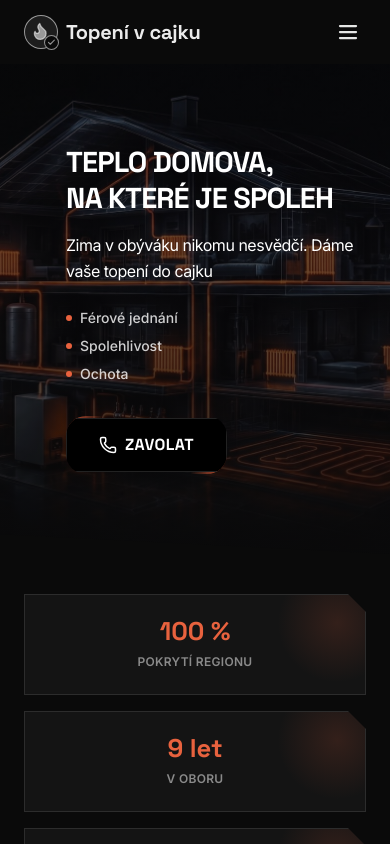
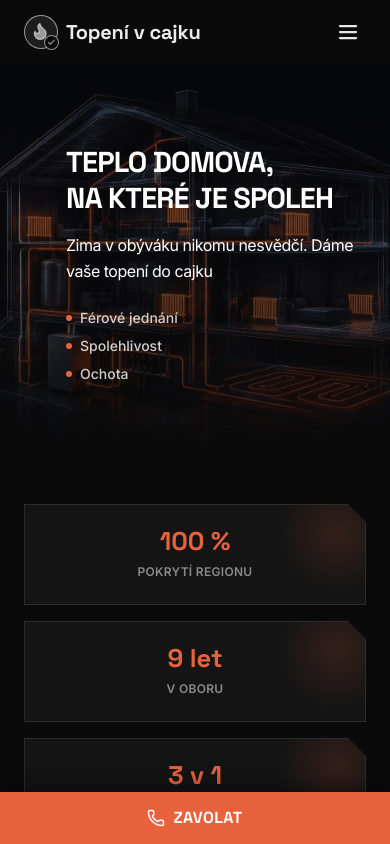
Before and after one commit to imgcode-art/topeni-v-cajku, a React (Vite) app: page / in a window 390 px wide. Shown: the top 844 px of the page. Built offline with nearby package versions, Linux system fonts and the light colour scheme.

Commit message:
Add fixed mobile call bar that stays pinned to the bottom of the screen while scrolling, and hide the redundant hero "Zavolat" buttons on phones (kept on tablet/desktop where the header CTA isn't shown)
Co-Authored-By: Claude Sonnet 5 <noreply@anthropic.com>

```diff
--- a/src/app/App.tsx
+++ b/src/app/App.tsx
@@ -884,7 +884,7 @@ function SectionHero({ eyebrow, title, subtitle, icon, formId, imgId, imgSrc, vi
             initial={{ opacity: 0, y: 14 }} animate={{ opacity: 1, y: 0 }} transition={{ duration: 0.5, delay: 0.16 }}>
             {subtitle}
           </motion.p>
-          <motion.div className="flex flex-wrap justify-end lg:justify-start gap-3"
+          <motion.div className="hidden sm:flex flex-wrap justify-end lg:justify-start gap-3"
             initial={{ opacity: 0, y: 14 }} animate={{ opacity: 1, y: 0 }} transition={{ duration: 0.5, delay: 0.24 }}>
             <StarBorder as="a" href={PHONE_HREF} color={FIRE} speed="4s" thickness={2}>
               <span className="inline-flex items-center gap-2 text-white font-bold text-base px-8 py-3.5 tracking-wide uppercase" style={{ fontFamily: FD }}>
@@ -1014,7 +1014,7 @@ function HomePage({ setPage }: { setPage: (p: Page) => void }) {
               </span>
             ))}
           </motion.div>
-          <motion.div className="flex flex-wrap items-center gap-6 mt-8"
+          <motion.div className="hidden sm:flex flex-wrap items-center gap-6 mt-8"
             initial={{ opacity: 0, y: 20 }} animate={{ opacity: 1, y: 0 }} transition={{ duration: 0.5, delay: 0.15 }}>
             <StarBorder as="a" href={PHONE_HREF} color={FIRE} speed="4s" thickness={2}>
               <span className="inline-flex items-center gap-2 text-white font-bold text-base px-8 py-3.5 tracking-wide uppercase" style={{ fontFamily: FD }}>
@@ -1909,6 +1909,28 @@ function buildPageSchema(page: Page): object | null {
   return { "@context": "https://schema.org", "@graph": graph };
 }
 
+// ── MobileCallBar ───────────────────────────────────────────────────────────
+// Fixed CTA bar pinned to the bottom of the screen on phones, so a call is
+// always one tap away while scrolling. Hidden from sm (640px) up, where the
+// header already carries a persistent "Zavolat" button.
+function MobileCallBar() {
+  return (
+    <a href={PHONE_HREF}
+      className="sm:hidden fixed bottom-0 left-0 right-0 z-[45] flex items-center justify-center gap-2 text-white font-bold uppercase tracking-wide"
+      style={{
+        fontFamily: FD,
+        fontSize: "1rem",
+        background: FIRE,
+        paddingTop: "14px",
+        paddingBottom: "calc(14px + env(safe-area-inset-bottom))",
+        boxShadow: "0 -8px 24px -4px rgba(0,0,0,0.45)",
+      }}>
+      <Phone size={18} />
+      Zavolat
+    </a>
+  );
+}
+
 // ═══════════════════════════════════════════════════════════════════════════════
 // APP ROOT
 // ═══════════════════════════════════════════════════════════════════════════════
@@ -1968,11 +1990,12 @@ export default function App() {
     }
   };
   return (
-    <div className="min-h-screen flex flex-col" style={{ background: INK }}>
+    <div className="min-h-screen flex flex-col pb-[calc(62px+env(safe-area-inset-bottom))] sm:pb-0" style={{ background: INK }}>
       <CustomCursor />
       <Header currentPage={currentPage} setPage={setPage} />
       <main className="flex-1">{renderPage()}</main>
       <Footer setPage={setPage} />
+      <MobileCallBar />
     </div>
   );
 }
```
